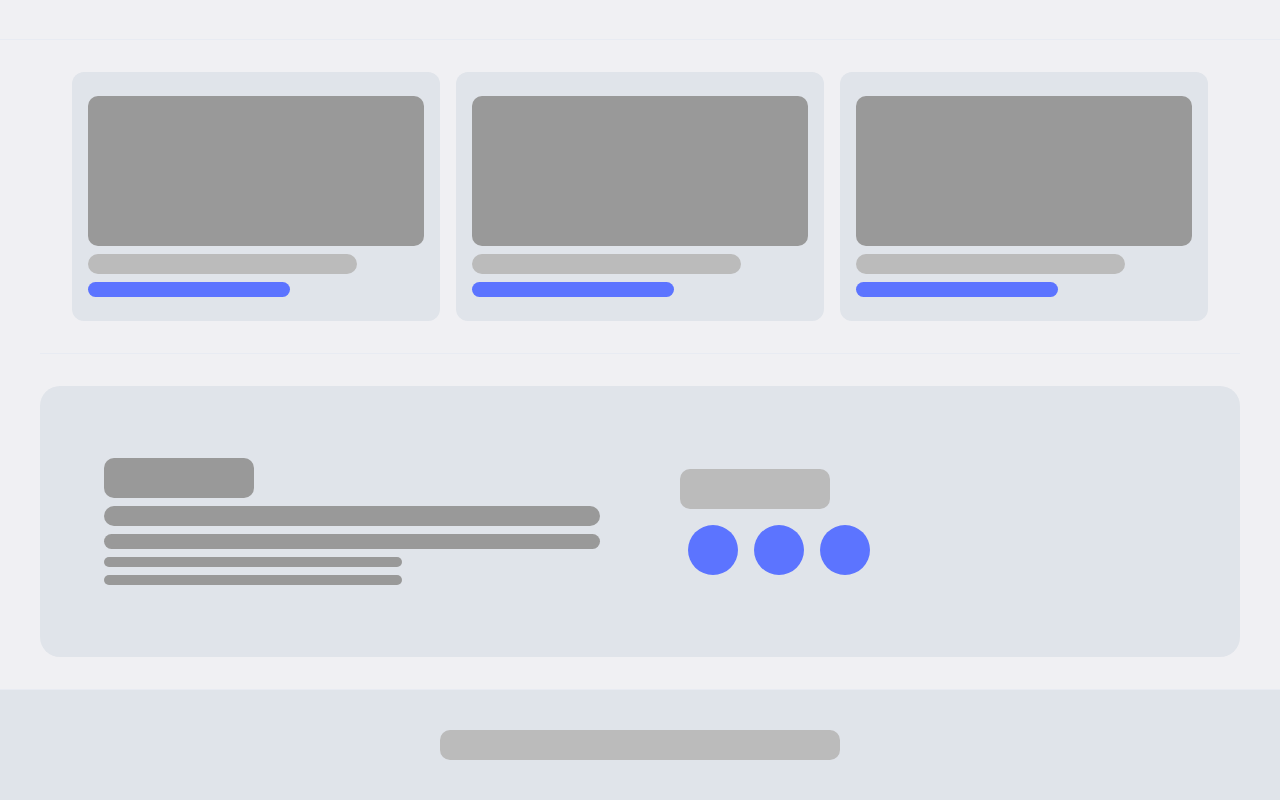
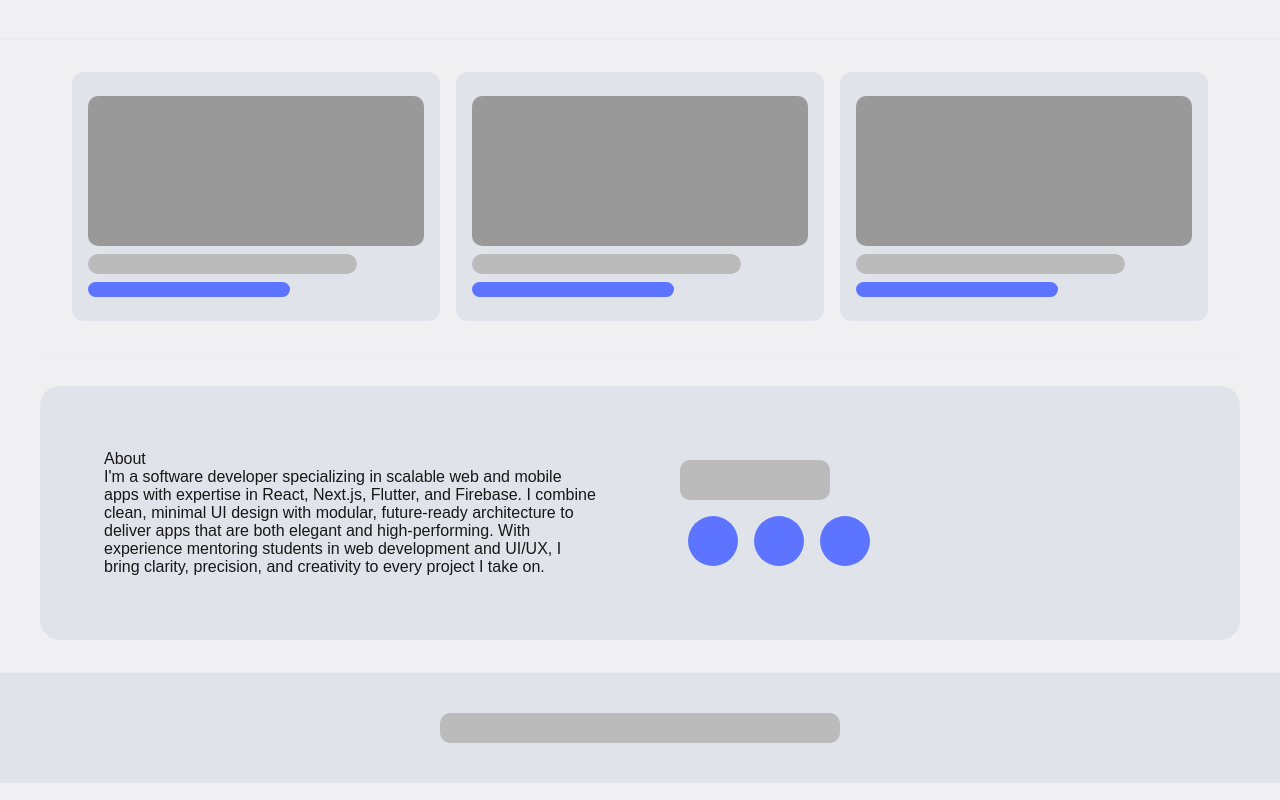
Before and after one commit to PratikKumarRout/Pratik-Kumar-Rout, a Next.js app: page / in a window 1280 px wide. Shown: the part 843-1643 px from the top of the page. Built offline with nearby package versions, Linux system fonts and the light colour scheme.

Commit message:
About section change UI vesion 0.2.5

```diff
--- a/src/app/components/AboutContact.js
+++ b/src/app/components/AboutContact.js
@@ -18,18 +18,17 @@ export default function AboutContact() {
                 borderRadius: "20px"
             }}>
                 <div style={{ flex: 1 }}>
-                        <PlaceholderBox width="150px" height="40px" shade="#999" />
-                        <PlaceholderBox width="100%" height="20px" shade="#999" />
-                        <PlaceholderBox width="100%" height="15px" shade="#999" />
-                        <PlaceholderBox width="60%" height="10px" shade="#999" />
-                        <PlaceholderBox width="60%" height="10px" shade="#999" />
-                    </div>
-                <div style={{ flex: 1}}>
+                    <span>About</span>
+                    <p>I&apos;m a software developer specializing in scalable web and mobile apps with expertise in React, Next.js, Flutter, and Firebase.
+                        I combine clean, minimal UI design with modular, future-ready architecture to deliver apps that are both elegant and high-performing.
+                        With experience mentoring students in web development and UI/UX, I bring clarity, precision, and creativity to every project I take on.</p>
+                </div>
+                <div style={{ flex: 1 }}>
                     <PlaceholderBox width={150} height={40} shade="#bbb" />
-                    <div style={{display: "flex" }}>
-                    <PlaceholderCircle size={50} shade="var(--accent)" />
-                    <PlaceholderCircle size={50} shade="var(--accent)"/>
-                    <PlaceholderCircle size={50} shade="var(--accent)"/>
+                    <div style={{ display: "flex" }}>
+                        <PlaceholderCircle size={50} shade="var(--accent)" />
+                        <PlaceholderCircle size={50} shade="var(--accent)" />
+                        <PlaceholderCircle size={50} shade="var(--accent)" />
                     </div>
                 </div>
             </div>
--- a/src/app/components/Header.module.css
+++ b/src/app/components/Header.module.css
@@ -57,6 +57,5 @@
 }
 
 .navItems:active {
-    box-shadow: var(--insetOffset);
     transform: scale(0.95);
 }
--- a/src/app/components/Hero.module.css
+++ b/src/app/components/Hero.module.css
@@ -56,7 +56,7 @@
     margin-bottom: 5rem;
 }
 
-.heroButton a{
+.heroButton a {
     background-color: var(--background);
     padding: 1rem 2rem;
     border-radius: 1rem;
@@ -73,6 +73,5 @@
 }
 
 .heroButton:active {
-    box-shadow: var(--insetOffset);
     transform: scale(0.95);
 }
--- a/src/app/globals.css
+++ b/src/app/globals.css
@@ -7,7 +7,6 @@
   --shadowDark: #d1d9e6;
   --shadowLight: #ffffff;
   --offset: 2px 2px 7px 1px var(--shadowDark), -2px -2px 7px 1px var(--shadowLight);
-  --insetOffset: inset 2px 2px 7px 1px var(--shadowDark), inset -2px -2px 7px 1px var(--shadowLight);
   --buttonTranslateY: -1.3px;
 }
 
```
